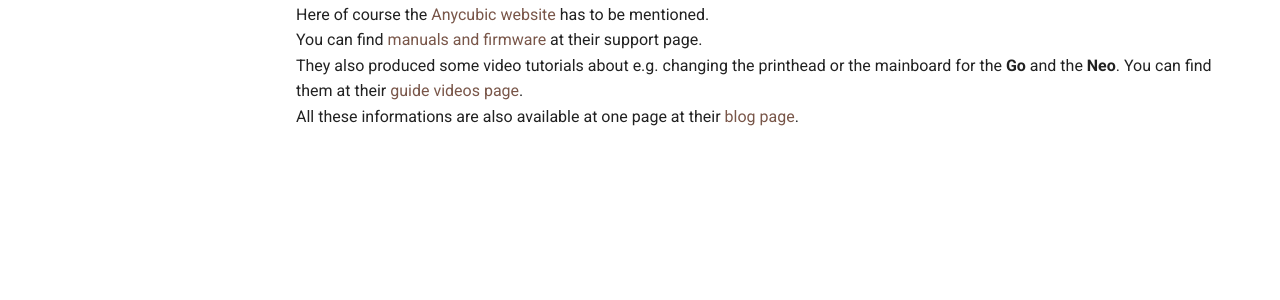
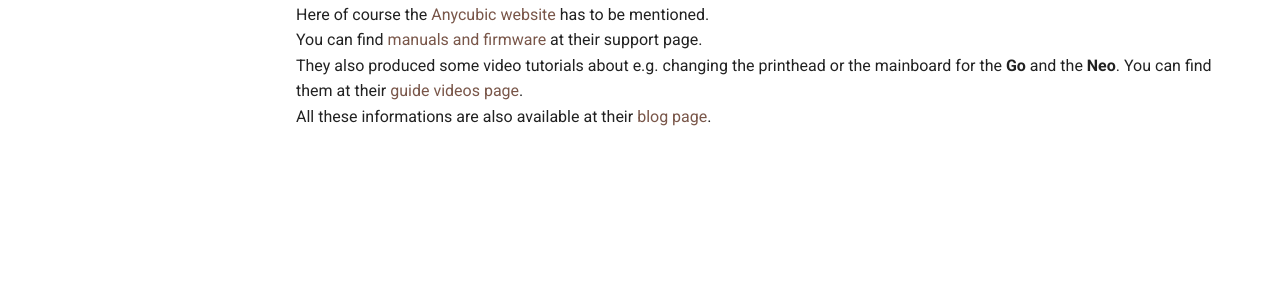
Before and after one commit to 1coderookie/KobraGoNeoInsights, an MkDocs documentation site: the page built from docs/further_sources.md, in a window 1280 px wide. Shown: the part 242-542 px from the top of the page. Built offline with MkDocs 1.6.1 and Material for MkDocs 9.7.7, drawn with Linux system fonts in a browser that asks for light colours; comment, search, counter and statistics services are not loaded.

Commit message:
Update further_sources.md

```diff
--- a/docs/further_sources.md
+++ b/docs/further_sources.md
@@ -5,4 +5,4 @@
 Here of course the [Anycubic website](https://www.anycubic.com) has to be mentioned.
 You can find [manuals and firmware](https://www.anycubic.com/pages/firmware-software) at their support page.
 They also produced some video tutorials about e.g. changing the printhead or the mainboard for the **Go** and the **Neo**. You can find them at their [guide videos page](https://www.anycubic.com/pages/guide-videos).
-All these informations are also available at one page at their [blog page](https://www.anycubic.com/blogs/news/all-you-need-to-know-about-kobra-series).
+All these informations are also available at their [blog page](https://www.anycubic.com/blogs/news/all-you-need-to-know-about-kobra-series).
```
